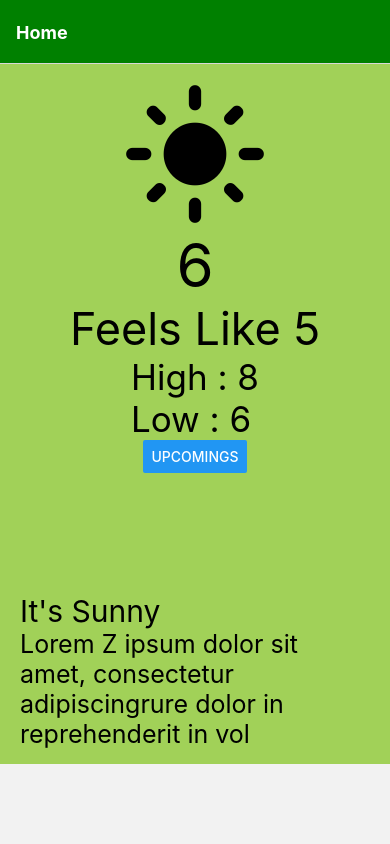
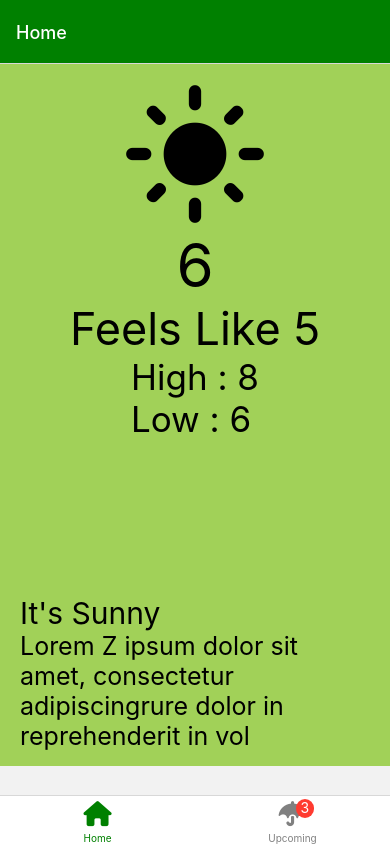
Before and after one commit to chamalkaMarasinghe/react-native-tutorial, a React Native app: screen /current in a window 390 px wide. Built offline with nearby package versions, Linux system fonts and the light colour scheme.

Commit message:
bottom tab navigation

```diff
--- a/App.js
+++ b/App.js
@@ -1,38 +1,43 @@
 import React from "react";
 import { StyleSheet } from "react-native";
 import { NavigationContainer } from "@react-navigation/native";
+import { createBottomTabNavigator } from "@react-navigation/bottom-tabs";
 import { createNativeStackNavigator } from "@react-navigation/native-stack";
+import Icon from 'react-native-vector-icons/FontAwesome6';
 import CurrentWeather from "./src/scenes/currentWeather/currentWeather";
 import UpcomingWeather from "./src/scenes/upcomingWeather/upcomingWeather";
 
-const Stack = createNativeStackNavigator();
+const Tab = createBottomTabNavigator();
 
 const App = () => {
     return (
         <NavigationContainer>
-            <Stack.Navigator>
-                <Stack.Screen
+            <Tab.Navigator
+                screenOptions={({ route }) => ({
+                    tabBarIcon: ({ focused, color, size }) => {
+                        let iconName;
+                        if (route.name === 'current') {
+                            iconName = focused ? 'house' : 'house';
+                        } else if (route.name === 'upcoming') {
+                            iconName = focused ? 'umbrella' : 'umbrella';
+                        }
+                        return <Icon name={iconName} size={size} color={color} />;
+                    },
+                    tabBarActiveTintColor: 'green',
+                    tabBarInactiveTintColor: 'gray',
+                })}
+            >
+                <Tab.Screen
                     name="current"
                     component={CurrentWeather}
-                    options={{
-                        title: 'Home',
-                        headerStyle: styles.headerStyle,
-                        headerTintColor: '#fff',
-                        headerTitleStyle: {
-                            fontWeight: 'bold',
-                        },
-                    }}
+                    options={{ title: 'Home', headerStyle: styles.headerStyle, headerTintColor: '#fff' }}
                 />
-                <Stack.Screen
+                <Tab.Screen
                     name="upcoming"
                     component={UpcomingWeather}
-                    options={{
-                        title: 'Upcoming Weather',
-                        headerStyle: styles.headerStyle,
-                        headerTintColor: '#fff'
-                    }}
+                    options={{ title: 'Upcoming', headerStyle: styles.headerStyle, headerTintColor: '#fff', tabBarBadge: 3 }}
                 />
-            </Stack.Navigator>
+            </Tab.Navigator>
         </NavigationContainer>
     );
 }
--- a/babel.config.js
+++ b/babel.config.js
@@ -1,3 +1,6 @@
 module.exports = {
   presets: ['module:@react-native/babel-preset'],
+  // plugins: [
+  //   'react-native-reanimated/plugin',
+  // ],
 };
--- a/package.json
+++ b/package.json
@@ -10,12 +10,16 @@
     "test": "jest"
   },
   "dependencies": {
+    "@react-navigation/bottom-tabs": "^6.5.11",
+    "@react-navigation/material-top-tabs": "^6.6.5",
     "@react-navigation/native": "^6.1.9",
     "@react-navigation/native-stack": "^6.9.17",
     "react": "18.2.0",
     "react-native": "0.73.2",
+    "react-native-pager-view": "^6.2.3",
     "react-native-safe-area-context": "^4.8.2",
     "react-native-screens": "^3.29.0",
+    "react-native-tab-view": "^3.5.2",
     "react-native-vector-icons": "^10.0.3"
   },
   "devDependencies": {
--- a/src/scenes/currentWeather/currentWeather.js
+++ b/src/scenes/currentWeather/currentWeather.js
@@ -22,7 +22,7 @@ const CurrentWeather = ({navigation}) => {
                             <Text style={styles.highlow}>High : 8</Text>
                             <Text style={styles.highlow}>Low : 6</Text>
                         </View>
-                        <Button title="upcomings" onPress={() => {navigation.navigate('upcoming')}}/>
+                        {/* <Button title="upcomings" onPress={() => {navigation.navigate('upcoming')}}/> */}
                     </View>
                     <View style={styles.bodyWrapper}>
                         <Text style={styles.condition}>It's Sunny</Text>
@@ -76,7 +76,7 @@ const styles=  StyleSheet.create({
         alignItems: 'flex-start',
         paddingLeft: 20,
         paddingRight: 20,
-        paddingTop: 120
+        paddingTop: 155
     },
 
     condition : {
```
Also changed, not shown: 1 other file (tests, documents, lock files or other folders).
